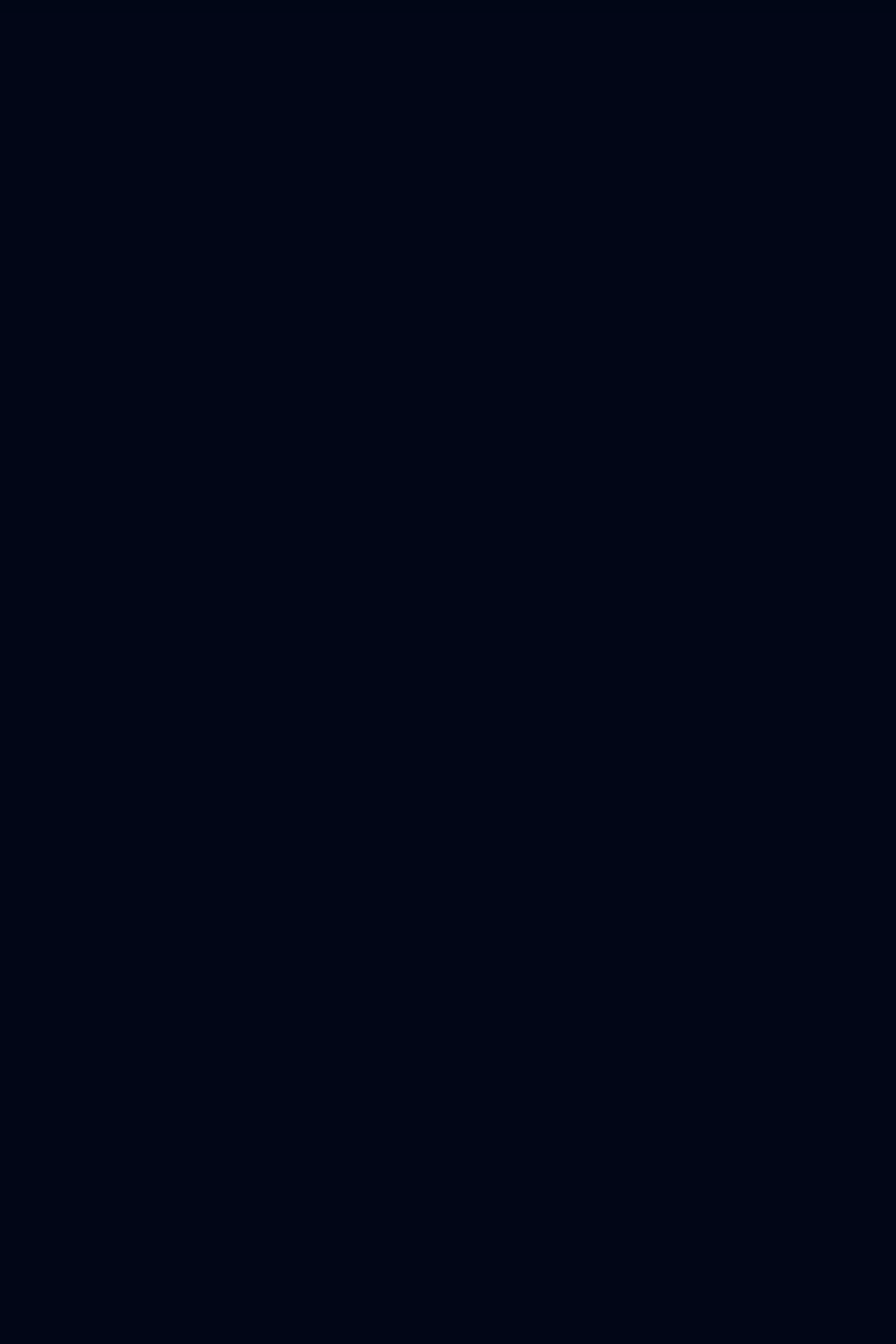
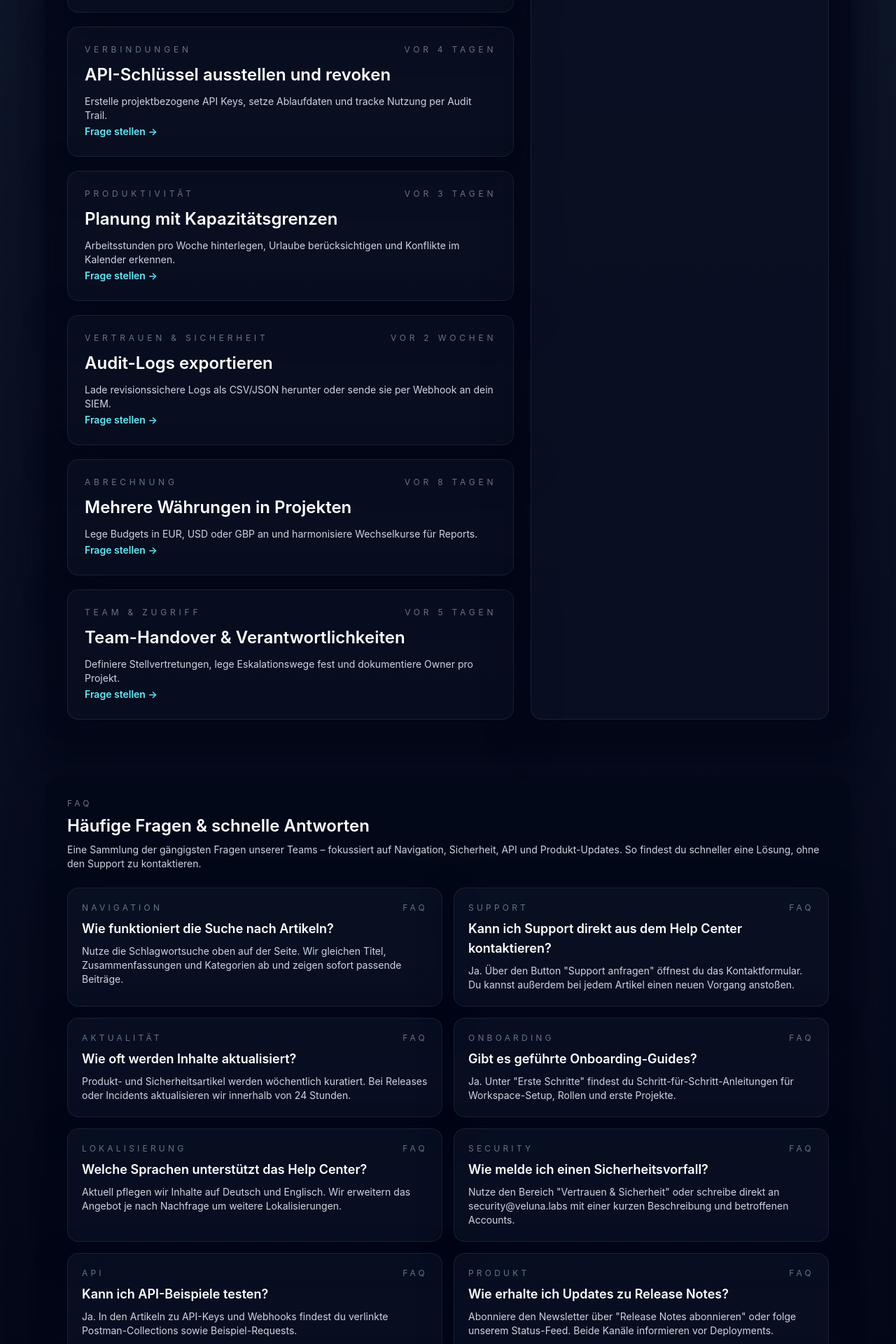
Before and after one commit to Lamboserker/VELUNA-Labs-planner, a Next.js app: page /helpcenter in a window 1280 px wide. Shown: the part 2756-4676 px from the top of the page at 70% size. Before the commit the page ends 2791 px from the top, so only its background shows below. Built offline with nearby package versions, Linux system fonts and the light colour scheme; no server answers.

Commit message:
Expand help center FAQs

```diff
--- a/src/app/helpcenter/HelpCenterClient.tsx
+++ b/src/app/helpcenter/HelpCenterClient.tsx
@@ -59,6 +59,125 @@ const articles = [
       'Anfragen zu Datensicherheit, Verschlüsselung und Audit-Reports verfolgen wir im Ticket-System.',
     category: 'Vertrauen & Sicherheit',
     updated: 'vor 5 Tagen',
+  },
+  {
+    title: 'Rollenbasiertes Berechtigungsmodell',
+    summary:
+      'Was Owner, Admins, Projektleiter:innen und Contributors dürfen und wie du Limits sauber trennst.',
+    category: 'Team & Zugriff',
+    updated: 'vor 2 Tagen',
+  },
+  {
+    title: 'Automatisierte Erinnerungen aktivieren',
+    summary:
+      'Nutze Benachrichtigungen für überfällige Tasks, unbestätigte Slots und fehlende Timesheets.',
+    category: 'Produktivität',
+    updated: 'vor 6 Tagen',
+  },
+  {
+    title: 'SAML/SSO für Enterprises',
+    summary:
+      'So bindest du Azure AD, Okta oder Google Workspace über SAML an und definierst SCIM Provisioning.',
+    category: 'Vertrauen & Sicherheit',
+    updated: 'vor 1 Tag',
+  },
+  {
+    title: 'API-Schlüssel ausstellen und revoken',
+    summary:
+      'Erstelle projektbezogene API Keys, setze Ablaufdaten und tracke Nutzung per Audit Trail.',
+    category: 'Verbindungen',
+    updated: 'vor 4 Tagen',
+  },
+  {
+    title: 'Planung mit Kapazitätsgrenzen',
+    summary:
+      'Arbeitsstunden pro Woche hinterlegen, Urlaube berücksichtigen und Konflikte im Kalender erkennen.',
+    category: 'Produktivität',
+    updated: 'vor 3 Tagen',
+  },
+  {
+    title: 'Audit-Logs exportieren',
+    summary:
+      'Lade revisionssichere Logs als CSV/JSON herunter oder sende sie per Webhook an dein SIEM.',
+    category: 'Vertrauen & Sicherheit',
+    updated: 'vor 2 Wochen',
+  },
+  {
+    title: 'Mehrere Währungen in Projekten',
+    summary:
+      'Lege Budgets in EUR, USD oder GBP an und harmonisiere Wechselkurse für Reports.',
+    category: 'Abrechnung',
+    updated: 'vor 8 Tagen',
+  },
+  {
+    title: 'Team-Handover & Verantwortlichkeiten',
+    summary:
+      'Definiere Stellvertretungen, lege Eskalationswege fest und dokumentiere Owner pro Projekt.',
+    category: 'Team & Zugriff',
+    updated: 'vor 5 Tagen',
+  },
+];
+
+const faqs = [
+  {
+    question: 'Wie funktioniert die Suche nach Artikeln?',
+    answer:
+      'Nutze die Schlagwortsuche oben auf der Seite. Wir gleichen Titel, Zusammenfassungen und Kategorien ab und zeigen sofort passende Beiträge.',
+    tag: 'Navigation',
+  },
+  {
+    question: 'Kann ich Support direkt aus dem Help Center kontaktieren?',
+    answer:
+      'Ja. Über den Button "Support anfragen" öffnest du das Kontaktformular. Du kannst außerdem bei jedem Artikel einen neuen Vorgang anstoßen.',
+    tag: 'Support',
+  },
+  {
+    question: 'Wie oft werden Inhalte aktualisiert?',
+    answer:
+      'Produkt- und Sicherheitsartikel werden wöchentlich kuratiert. Bei Releases oder Incidents aktualisieren wir innerhalb von 24 Stunden.',
+    tag: 'Aktualität',
+  },
+  {
+    question: 'Gibt es geführte Onboarding-Guides?',
+    answer:
+      'Ja. Unter "Erste Schritte" findest du Schritt-für-Schritt-Anleitungen für Workspace-Setup, Rollen und erste Projekte.',
+    tag: 'Onboarding',
+  },
+  {
+    question: 'Welche Sprachen unterstützt das Help Center?',
+    answer:
+      'Aktuell pflegen wir Inhalte auf Deutsch und Englisch. Wir erweitern das Angebot je nach Nachfrage um weitere Lokalisierungen.',
+    tag: 'Lokalisierung',
+  },
+  {
+    question: 'Wie melde ich einen Sicherheitsvorfall?',
+    answer:
+      'Nutze den Bereich "Vertrauen & Sicherheit" oder schreibe direkt an security@veluna.labs mit einer kurzen Beschreibung und betroffenen Accounts.',
+    tag: 'Security',
+  },
+  {
+    question: 'Kann ich API-Beispiele testen?',
+    answer:
+      'Ja. In den Artikeln zu API-Keys und Webhooks findest du verlinkte Postman-Collections sowie Beispiel-Requests.',
+    tag: 'API',
+  },
+  {
+    question: 'Wie erhalte ich Updates zu Release Notes?',
+    answer:
+      'Abonniere den Newsletter über "Release Notes abonnieren" oder folge unserem Status-Feed. Beide Kanäle informieren vor Deployments.',
+    tag: 'Produkt',
+  },
+  {
+    question: 'Was passiert, wenn keine Suchtreffer erscheinen?',
+    answer:
+      'Passe deine Begriffe an oder wechsle die Kategorie. Wir zeigen dir außerdem den Link zum Support, damit du direkt nachfragen kannst.',
+    tag: 'Navigation',
+  },
+  {
+    question: 'Kann ich Help-Center-Artikel exportieren?',
+    answer:
+      'Exportiere einzelne Artikel als PDF über die Browser-Druckfunktion. Für Sammelexporte kontaktiere das Team, wir stellen ein Bundle bereit.',
+    tag: 'Dokumentation',
   },
 ];
 
@@ -204,6 +323,32 @@ export default function HelpCenterClient() {
             </div>
           </div>
         </section>
+
+        <section className="space-y-6 rounded-3xl bg-slate-950/70 p-8 shadow-[0_20px_50px_rgba(2,6,23,0.8)]">
+          <div className="flex flex-col gap-2">
+            <p className="text-xs uppercase tracking-[0.35em] text-slate-500">FAQ</p>
+            <h3 className="text-2xl font-semibold text-white">Häufige Fragen & schnelle Antworten</h3>
+            <p className="text-sm text-slate-300">
+              Eine Sammlung der gängigsten Fragen unserer Teams – fokussiert auf Navigation, Sicherheit, API und Produkt-Updates.
+              So findest du schneller eine Lösung, ohne den Support zu kontaktieren.
+            </p>
+          </div>
+          <div className="grid gap-4 md:grid-cols-2">
+            {faqs.map((item) => (
+              <article
+                key={item.question}
+                className="space-y-2 rounded-2xl border border-slate-800/80 bg-slate-900/50 p-5 shadow-[0_15px_45px_rgba(2,6,23,0.8)]"
+              >
+                <div className="flex items-center justify-between text-xs uppercase tracking-[0.35em] text-slate-500">
+                  <span>{item.tag}</span>
+                  <span>FAQ</span>
+                </div>
+                <h4 className="text-lg font-semibold text-white">{item.question}</h4>
+                <p className="text-sm text-slate-300">{item.answer}</p>
+              </article>
+            ))}
+          </div>
+        </section>
       </div>
     </main>
   );
```
